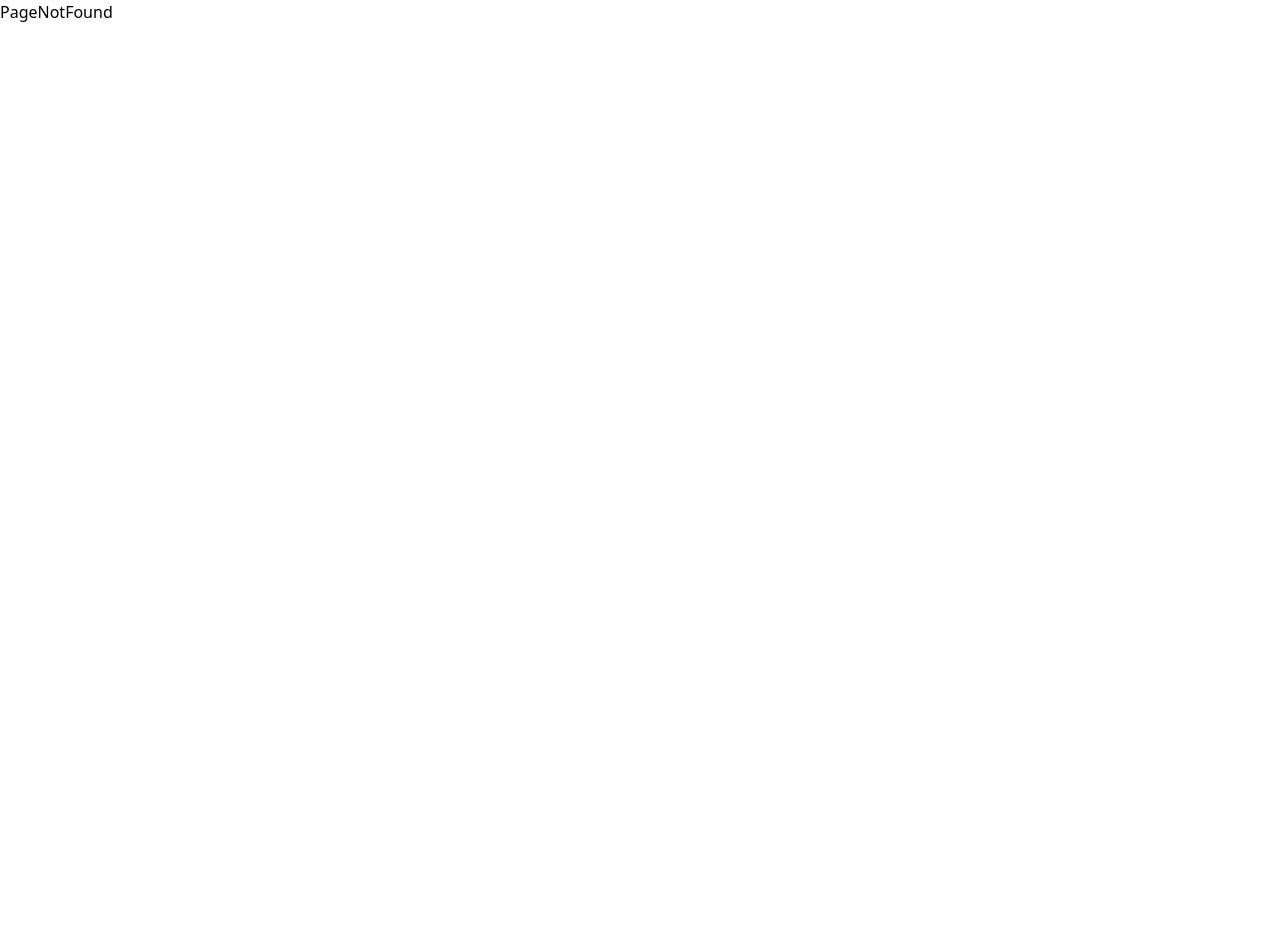
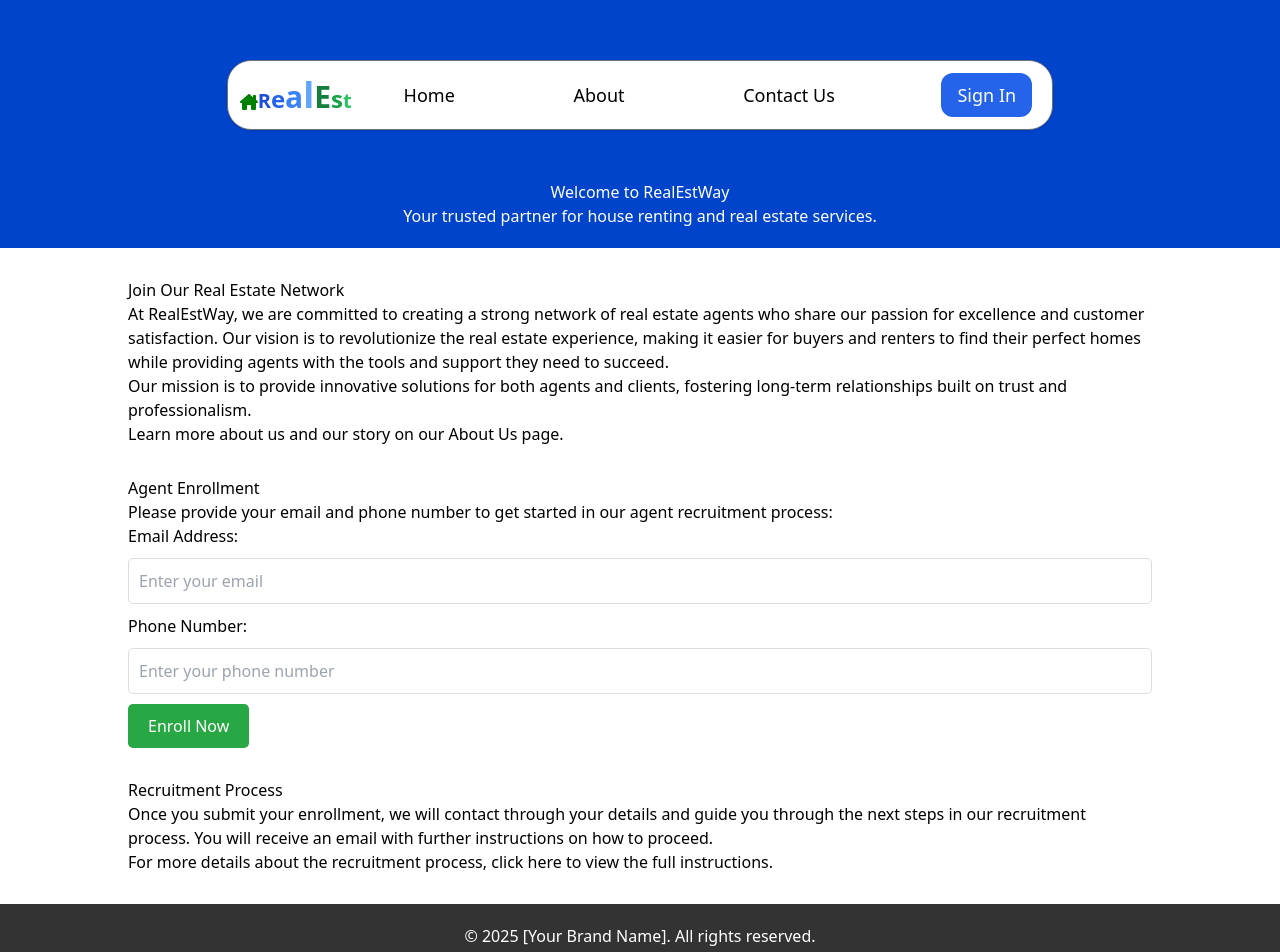
Before and after one commit to RealestWay/Realestway, a React (Vite) app: page /onboard in a window 1280 px wide. Shown: the top 952 px of the page. Before the commit the page ends 800 px from the top, so only its background shows below. Built offline with nearby package versions, Linux system fonts and the light colour scheme; no server answers.

Commit message:
agent enrollment feature added

```diff
--- a/src/App.jsx
+++ b/src/App.jsx
@@ -18,6 +18,7 @@
 import OrderPage from "./pages/OrderPage";
 import ChatPage from "./pages/ChatPage";
 import ScrollToTop from "./components/ScrollToTop";
+import AgentEnrollmentPage from "./pages/AgentEnrollment";
 
 const App = () => {
   return (
@@ -79,6 +80,7 @@
             <Route path="forgotPassword" element={<ForgotPassword />} />
             <Route path="*" element={<PageNotFound />} />
             <Route path="Order" element={<OrderPage />}></Route>
+            <Route path="onboard" element={<AgentEnrollmentPage />}></Route>
           </Routes>
         </BrowserRouter>
       </HouseProvider>
--- a/src/components/Footer.jsx
+++ b/src/components/Footer.jsx
@@ -1,3 +1,5 @@
+import { Link } from "react-router-dom";
+
 const Footer = () => {
   return (
     <div className="bg-blue-900 text-white mt-10 px-5 sm:px-20 pt-20 h-1/3 sm:flex-col justify-between">
@@ -12,6 +14,8 @@
             SubScribe
           </button>
         </div>
+        <div>
+          <Link to={"/onboard"}>Become An Agent</Link>
           <div className="flex justify-around w-full sm:w-2/5">
             <div>
               <p>About us</p>
@@ -30,6 +34,7 @@
             </div>
           </div>
         </div>
+      </div>
       <p className="flex justify-center p-4">
         &copy; Copyright {new Date().getFullYear()} by RealestWay
       </p>
--- /dev/null
+++ b/src/pages/AgentEnrollment.jsx
@@ -0,0 +1,169 @@
+import { useState } from "react";
+import { Link } from "react-router-dom";
+import PageNav from "../components/PageNav";
+
+const AgentEnrollmentPage = () => {
+  const [email, setEmail] = useState("");
+  const [phone, setPhone] = useState("");
+  const [formSubmitted, setFormSubmitted] = useState(false);
+
+  const handleSubmit = (event) => {
+    event.preventDefault();
+    // Handle form submission (you can add your API request or state handling here)
+    setFormSubmitted(true);
+  };
+
+  return (
+    <div>
+      <header style={headerStyle}>
+        <PageNav />
+        <h1>Welcome to RealEstWay</h1>
+        <p>Your trusted partner for house renting and real estate services.</p>
+      </header>
+
+      <div style={containerStyle}>
+        {/* Intro Section */}
+        <section style={sectionStyle}>
+          <h2>Join Our Real Estate Network</h2>
+          <p>
+            At RealEstWay, we are committed to creating a strong network of real
+            estate agents who share our passion for excellence and customer
+            satisfaction. Our vision is to revolutionize the real estate
+            experience, making it easier for buyers and renters to find their
+            perfect homes while providing agents with the tools and support they
+            need to succeed.
+          </p>
+          <p>
+            Our mission is to provide innovative solutions for both agents and
+            clients, fostering long-term relationships built on trust and
+            professionalism.
+          </p>
+          <p>
+            Learn more about us and our story on our{" "}
+            <Link to={"/AboutUs"}>About Us</Link> page.
+          </p>
+        </section>
+
+        {/* Enrollment Form Section */}
+        {!formSubmitted ? (
+          <section style={sectionStyle}>
+            <h2>Agent Enrollment</h2>
+            <p>
+              Please provide your email and phone number to get started in our
+              agent recruitment process:
+            </p>
+            <form onSubmit={handleSubmit}>
+              <div>
+                <label htmlFor="email">Email Address:</label>
+                <input
+                  type="email"
+                  id="email"
+                  name="email"
+                  value={email}
+                  onChange={(e) => setEmail(e.target.value)}
+                  required
+                  placeholder="Enter your email"
+                  style={inputStyle}
+                />
+              </div>
+
+              <div>
+                <label htmlFor="phone">Phone Number:</label>
+                <input
+                  type="tel"
+                  id="phone"
+                  name="phone"
+                  value={phone}
+                  onChange={(e) => setPhone(e.target.value)}
+                  required
+                  placeholder="Enter your phone number"
+                  style={inputStyle}
+                />
+              </div>
+
+              <button type="submit" style={buttonStyle}>
+                Enroll Now
+              </button>
+            </form>
+          </section>
+        ) : (
+          <section style={sectionStyle}>
+            <h2>Thank You for Enrolling!</h2>
+            <p>
+              We have received your information. You will be contacted soon with
+              the next steps in the recruitment process.
+            </p>
+            <p>
+              For more details, you can{" "}
+              <a href="/recruitment-process">view the full instructions</a>.
+            </p>
+          </section>
+        )}
+
+        {/* Instructions Section */}
+        <section style={sectionStyle}>
+          <h2>Recruitment Process</h2>
+          <p>
+            Once you submit your enrollment, we will contact through your
+            details and guide you through the next steps in our recruitment
+            process. You will receive an email with further instructions on how
+            to proceed.
+          </p>
+          <p>
+            For more details about the recruitment process, click here to{" "}
+            <a href="/recruitment-process">view the full instructions</a>.
+          </p>
+        </section>
+      </div>
+
+      <footer style={footerStyle}>
+        <p>&copy; 2025 [Your Brand Name]. All rights reserved.</p>
+      </footer>
+    </div>
+  );
+};
+
+// Styles for the components (inline styles)
+const headerStyle = {
+  backgroundColor: "#0044cc",
+  color: "white",
+  padding: "20px",
+  textAlign: "center",
+};
+
+const containerStyle = {
+  width: "80%",
+  margin: "0 auto",
+};
+
+const sectionStyle = {
+  margin: "30px 0",
+};
+
+const inputStyle = {
+  width: "100%",
+  padding: "10px",
+  margin: "10px 0",
+  fontSize: "16px",
+  border: "1px solid #ddd",
+  borderRadius: "5px",
+};
+
+const buttonStyle = {
+  padding: "10px 20px",
+  backgroundColor: "#28a745",
+  color: "white",
+  border: "none",
+  borderRadius: "5px",
+  cursor: "pointer",
+  fontSize: "16px",
+};
+
+const footerStyle = {
+  backgroundColor: "#333",
+  color: "white",
+  textAlign: "center",
+  padding: "20px",
+};
+
+export default AgentEnrollmentPage;
```
Lines whose indentation alone changed are shown as unchanged.
